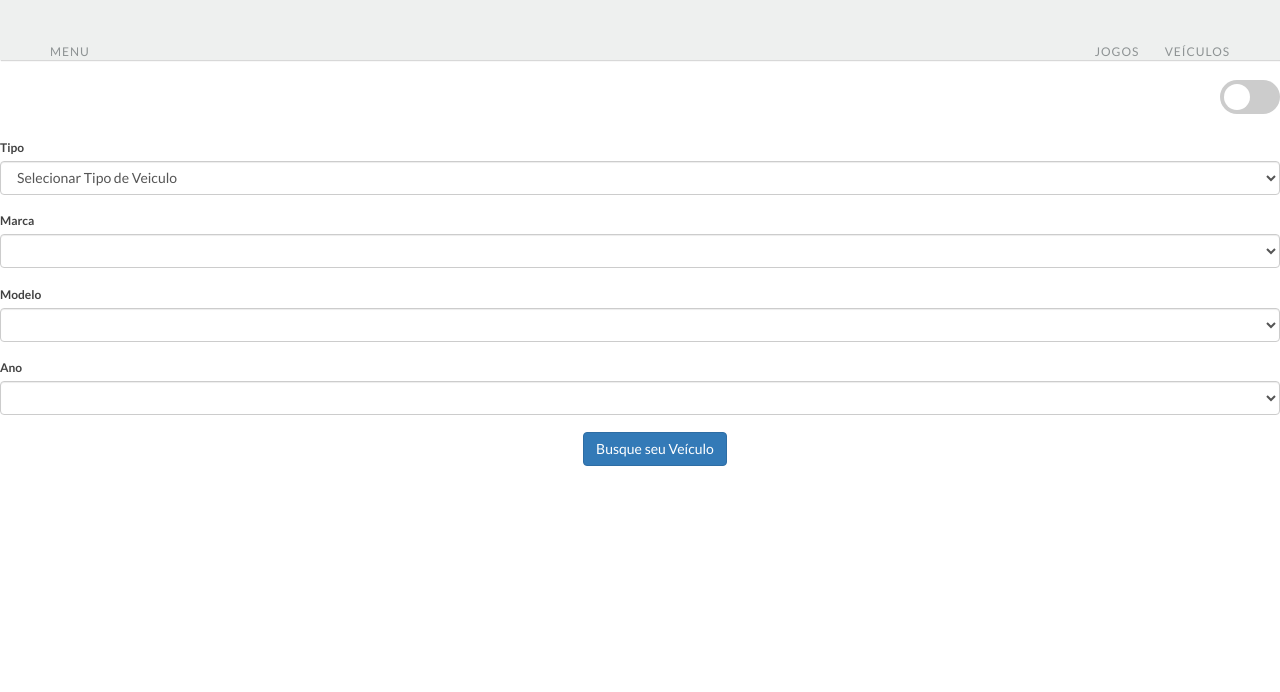
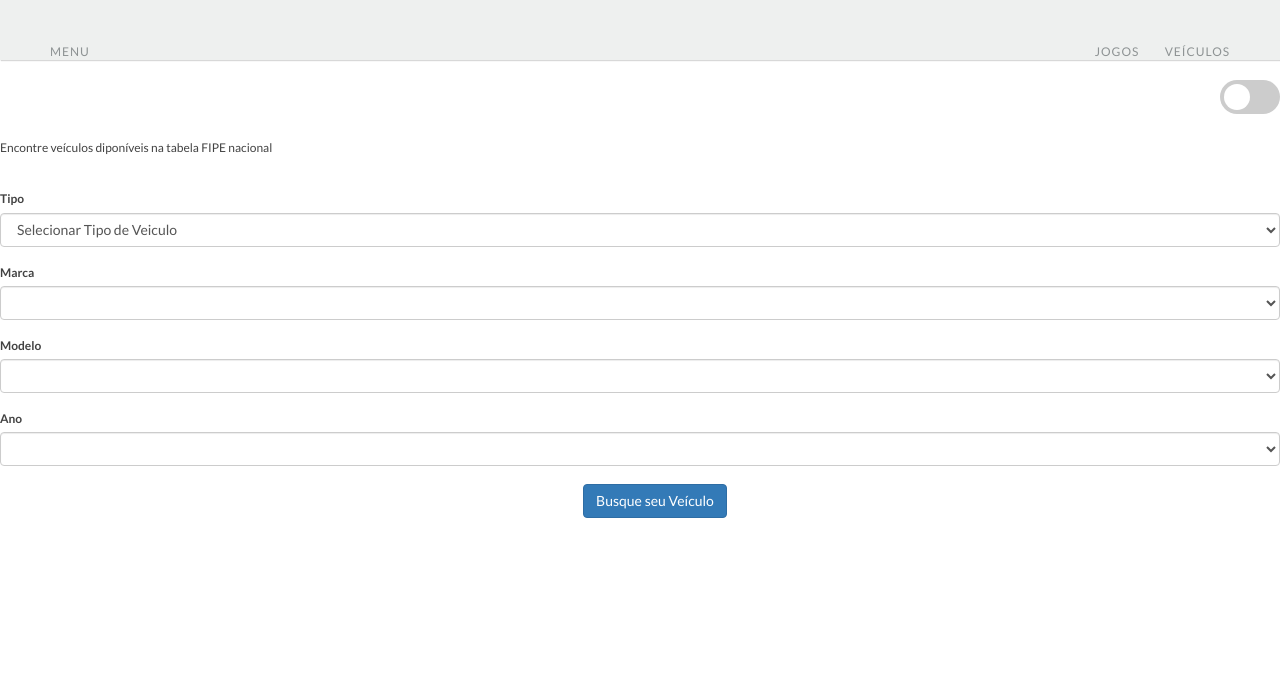
Before and after one commit to PedroCarvalhoKnok/FindC-GApp_EC7, a website: page www/listcars.html in a window 1280 px wide. Drawn offline with nearby package versions, Linux system fonts and the light colour scheme; some packages are replaced by stand-ins of ours; a script that the page names is missing; a web font is replaced by a local one.

Commit message:
[ADD]Descricao das paginas Jogos e Carros

```diff
--- a/www/css/center.css
+++ b/www/css/center.css
@@ -13,9 +13,18 @@
     align-items: center
 }
 .box {
-    width: 352px;
+    width: 360px;
     height: 200px;
     padding-left: 30px;
+}
+
+p{
+  margin: 0;
+	padding: 0;
+	border: 0;
+	font-size: 100%;
+	font: inherit;
+	vertical-align: baseline;
 }
 
 /*troca de cores na tela pelo slider*/
--- a/www/listcars.html
+++ b/www/listcars.html
@@ -40,6 +40,9 @@
     </div>
 
   </nav>
+    <p>Encontre veículos diponíveis na tabela FIPE nacional</p>
+    <br>
+    <br>
     <label>Tipo</label>
     <select class="form-control" id="Tipo">
 		    <option>Selecionar Tipo de Veiculo</option>
```
Also changed, not shown: www/listgames.html (+3 -0 lines).
